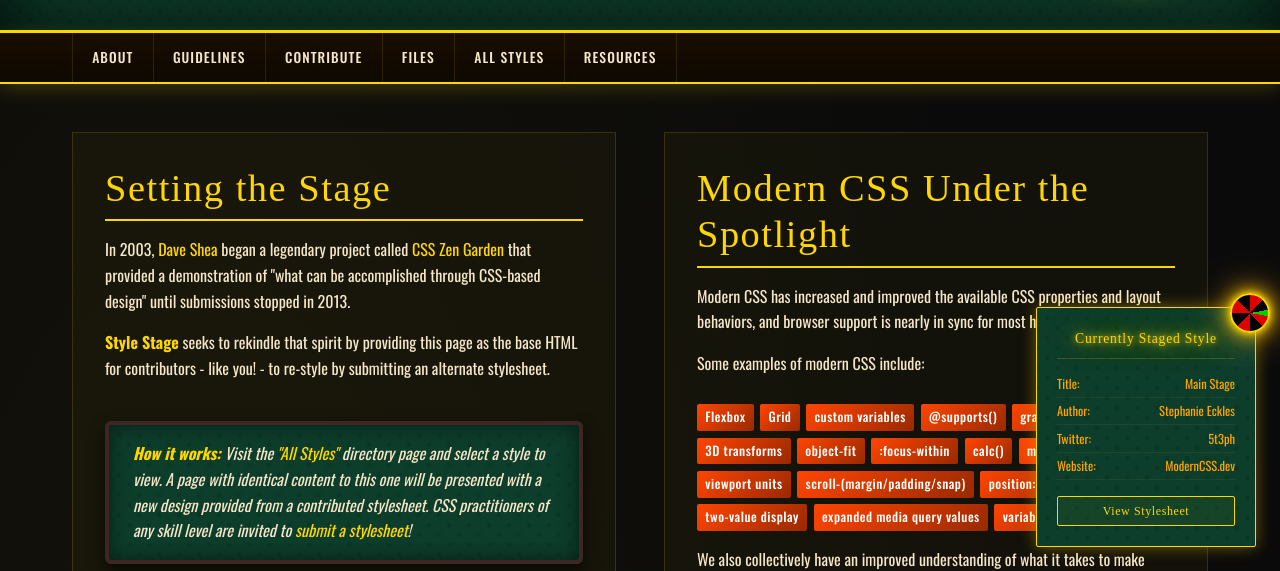
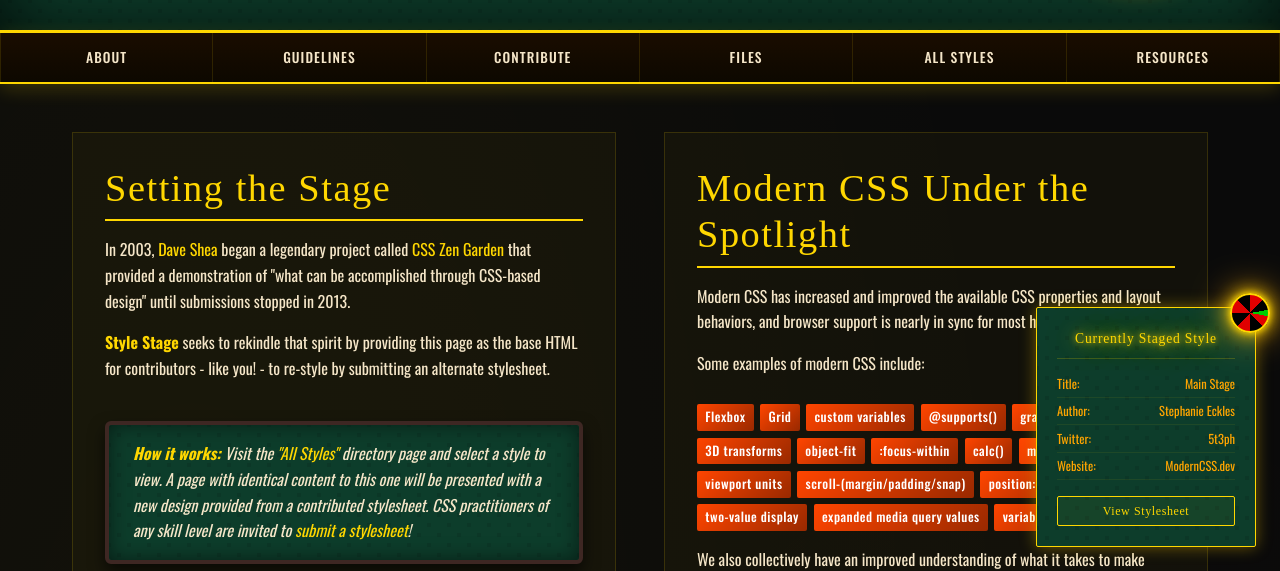
Before and after one commit to gomathie/stylestage-sass, a plain HTML site: page index.html in a window 1280 px wide. Shown: the part 229-800 px from the top of the page. Drawn offline with nearby package versions, Linux system fonts and the light colour scheme; a web font is replaced by a local one.

Commit message:
Merge pull request #1 from gomathie/Main-edits-TJ
Nav fixed and edits 5ec484059ca97b27c7738d06f0ba1a422aed21b6

```diff
--- a/style.css
+++ b/style.css
@@ -90,12 +90,6 @@ ol {
 
 ::-webkit-scrollbar-thumb:hover {
   background: var(--color-secondary);
-}
-
-::-moz-selection {
-  background: var(--color-primary-alt);
-  color: #fff;
-  text-shadow: none;
 }
 
 ::selection {
@@ -264,8 +258,7 @@ header .container {
   display: grid;
   grid-template-columns: 1fr auto;
   grid-template-rows: auto auto auto;
-  -moz-column-gap: 3rem;
-       column-gap: 3rem;
+  column-gap: 3rem;
   align-items: center;
 }
 header .container h1 {
@@ -347,17 +340,23 @@ nav {
   box-shadow: 0 4px 20px rgba(255, 215, 0, 0.2);
 }
 nav ul {
-  max-width: var(--max-width);
+  width: 100%;
+  max-width: none;
   margin: 0 auto;
-  padding: 0 2rem;
+  padding: 0;
   display: flex;
-  justify-content: flex-start;
+  justify-content: space-between;
   gap: 0;
+  flex-wrap: wrap;
   list-style: none;
+}
+nav ul li {
+  flex: 1 1 0;
 }
 nav ul li a {
   display: block;
   padding: 0.85rem 1.2rem;
+  text-align: center;
   color: var(--color-text);
   font-family: var(--font-family);
   font-size: 0.85rem;
@@ -371,63 +370,24 @@ nav ul li a {
   overflow: hidden;
 }
 nav ul li a:hover {
-  background: rgba(255, 215, 0, 0.12);
+  background: transparent;
   color: var(--color-primary);
-  text-shadow: none;
-}
-nav ul li a::after {
-  content: "";
-  width: 100%;
-  height: 100%;
-  position: absolute;
-  background: rgba(255, 215, 0, 0.1);
-  top: 100%;
-  transition: top 0.3s;
-  left: 0;
-}
-nav ul li a:hover::after {
-  top: 0;
+  animation: flicker 1.5s infinite;
 }
 nav ul li:first-child a {
   border-left: 1px solid rgba(255, 215, 0, 0.12);
 }
-nav ul li:nth-child(1) a::after {
-  content: "About";
-  color: var(--color-primary);
-  text-align: center;
-  line-height: 2.8;
+
+@keyframes flicker {
+  0%, 18%, 22%, 25%, 53%, 57%, 100% {
+    text-shadow: 0 0 5px gold, 0 0 10px gold;
+    opacity: 1;
+  }
+  20%, 24%, 55% {
+    text-shadow: none;
+    opacity: 0.6;
+  }
 }
-nav ul li:nth-child(2) a::after {
-  content: "Guidelines";
-  color: var(--color-primary);
-  text-align: center;
-  line-height: 2.8;
-}
-nav ul li:nth-child(3) a::after {
-  content: "Contribute";
-  color: var(--color-primary);
-  text-align: center;
-  line-height: 2.8;
-}
-nav ul li:nth-child(4) a::after {
-  content: "Files";
-  color: var(--color-primary);
-  text-align: center;
-  line-height: 2.8;
-}
-nav ul li:nth-child(5) a::after {
-  content: "All Styles";
-  color: var(--color-primary);
-  text-align: center;
-  line-height: 2.8;
-}
-nav ul li:nth-child(6) a::after {
-  content: "Resources";
-  color: var(--color-primary);
-  text-align: center;
-  line-height: 2.8;
-}
-
 #about {
   display: grid;
   grid-template-columns: 1fr 1fr;
@@ -459,7 +419,7 @@ nav ul li:nth-child(6) a::after {
 }
 #about section:nth-child(2) ul li {
   padding: 0.25em 0.65em;
-  background: linear-gradient(135deg, #FF4500, rgb(153, 41.4, 0));
+  background: linear-gradient(135deg, #FF4500, #992900);
   color: #fff;
   font-size: 0.8rem;
   font-weight: 500;
@@ -513,7 +473,7 @@ nav ul li:nth-child(6) a::after {
   display: inline-block;
   background: linear-gradient(to right, var(--color-primary), var(--color-secondary));
 }
-@supports ((-webkit-background-clip: text) or (background-clip: text)) or (-webkit-background-clip: text) {
+@supports (background-clip: text) or (-webkit-background-clip: text) {
   #guidelines h3 {
     -webkit-background-clip: text;
     background-clip: text;
@@ -803,7 +763,6 @@ nav ul li:nth-child(6) a::after {
 }
 #styles .link-allstyles {
   display: block;
-  width: -moz-fit-content;
   width: fit-content;
   margin: 0 auto;
   padding: 0.75rem 2.5rem;
@@ -1039,9 +998,11 @@ nav ul li:nth-child(6) a::after {
   .profile {
     display: none;
   }
+
   #styles ul.features {
     grid-template-columns: repeat(2, 1fr);
   }
+
   #contribute section:last-of-type ol {
     grid-template-columns: repeat(2, 1fr);
   }
@@ -1071,6 +1032,7 @@ nav ul li:nth-child(6) a::after {
     grid-row: 4;
     margin: 1.5rem auto 0;
   }
+
   nav ul {
     flex-direction: column;
     padding: 0;
@@ -1101,25 +1063,30 @@ nav ul li:nth-child(6) a::after {
   nav ul:hover li, nav ul:focus-within li {
     display: block;
   }
+
   main {
     padding: 2rem 1rem 4rem;
   }
+
   #about {
     grid-template-columns: 1fr;
     gap: 1.5rem;
   }
+
   #contribute section:last-of-type ol {
     grid-template-columns: 1fr;
   }
+
   #styles ul.features {
     grid-template-columns: 1fr;
   }
+
   #files .container {
     grid-template-columns: 1fr;
     padding: 2rem 1.5rem;
   }
   #files .container a.link-codepen,
-  #files .container a:last-child {
+#files .container a:last-child {
     grid-column: 1;
   }
   #files .container::before {
@@ -1128,6 +1095,7 @@ nav ul li:nth-child(6) a::after {
   #files .container h3 {
     grid-column: 1;
   }
+
   .page-footer ul {
     grid-template-columns: 1fr;
   }
@@ -1136,8 +1104,9 @@ nav ul li:nth-child(6) a::after {
   header .container h1 {
     font-size: 2rem;
   }
+
   #styles ul.features li::before {
     height: 80px;
     font-size: 2.5rem;
   }
-}/*# sourceMappingURL=style.css.map */
+}
```
